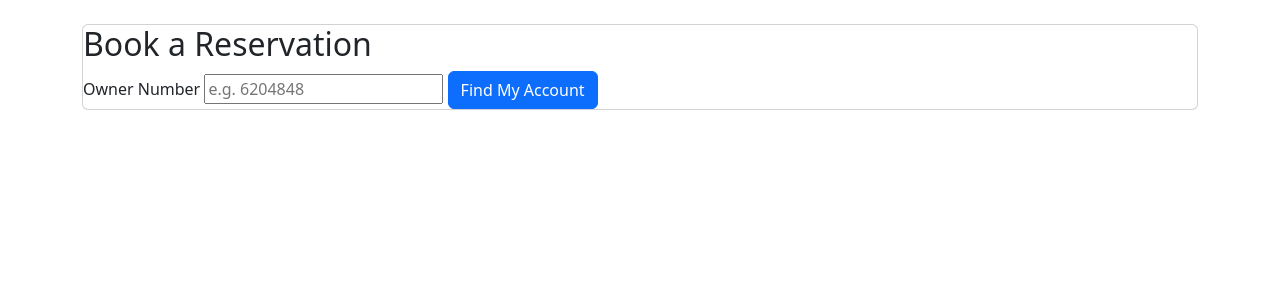
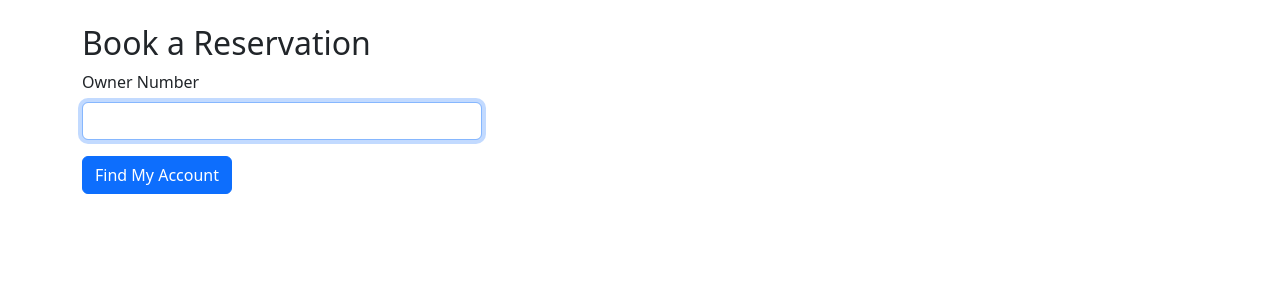
Before and after one commit to ccbractivix/splashpass, a Flask app: page /book in a window 1280 px wide. Shown: the part 56-356 px from the top of the page. Run offline with Flask 3, Linux system fonts and the light colour scheme.

Commit message:
Update book.html
removes remaining headcount display

```diff
--- a/templates/book.html
+++ b/templates/book.html
@@ -1,49 +1,52 @@
-{% extends 'base.html' %}
+{% extends "base.html" %}
 {% block title %}Book a Reservation{% endblock %}
 {% block content %}
-<div class="card">
 <h2>Book a Reservation</h2>
 
 {% if not member %}
-        <form method="POST">
-            <label for="owner_number">Owner Number</label>
-            <input type="text" id="owner_number" name="owner_number" placeholder="e.g. 6204848" required>
+  <form method="POST" style="max-width:400px;">
+    <div class="mb-3">
+      <label class="form-label">Owner Number</label>
+      <input type="text" name="owner_number" class="form-control" required autofocus>
+    </div>
     <button type="submit" class="btn btn-primary">Find My Account</button>
   </form>
 {% else %}
-        <p><strong>{{ member.first_name }} {{ member.last_name }}</strong> —
-           <span class="badge badge-{{ member.membership|lower }}">{{ member.membership }}</span>
-        </p>
+  <div class="card mb-3" style="max-width:500px;">
+    <div class="card-body">
+      <h5>{{ member.first_name }} {{ member.last_name }}</h5>
+      <p class="mb-1">Owner #: {{ member.owner_number }}</p>
+      <p class="mb-0">Membership: <span class="badge bg-info">{{ member.membership }}</span></p>
+    </div>
+  </div>
 
   {% if available_dates %}
-            <form method="POST" action="{{ url_for('reserve') }}">
+    <form method="POST" action="/reserve" style="max-width:500px;">
       <input type="hidden" name="owner_number" value="{{ member.owner_number }}">
-
-                <label for="reservation_date">Select Date</label>
-                <select id="reservation_date" name="reservation_date" required>
+      <div class="mb-3">
+        <label class="form-label">Select Date</label>
+        <select name="reservation_date" class="form-select" required>
           {% for d in available_dates %}
             <option value="{{ d.date.isoformat() }}">
-                            {{ d.date.strftime('%A, %B %d, %Y') }} — {{ d.day_type }} ({{ d.remaining }} spots)
+              {{ d.date.strftime('%A, %B %-d, %Y') }} — {{ d.day_type }}
             </option>
           {% endfor %}
         </select>
-
-                <label for="party_size">Party Size (1-6)</label>
-                <select id="party_size" name="party_size" required>
+      </div>
+      <div class="mb-3">
+        <label class="form-label">Party Size (max 6)</label>
+        <select name="party_size" class="form-select" required>
           {% for i in range(1, 7) %}
             <option value="{{ i }}">{{ i }}</option>
           {% endfor %}
         </select>
-
+      </div>
       <button type="submit" class="btn btn-success">Confirm Reservation</button>
     </form>
   {% else %}
-            <p class="mt-1">No available dates for your membership tier right now.</p>
+    <div class="alert alert-warning">No dates available for your membership level.</div>
   {% endif %}
 
-        <div class="mt-1">
-            <a href="{{ url_for('book') }}" class="btn btn-secondary btn-sm">Start Over</a>
-        </div>
+  <a href="/book" class="btn btn-secondary mt-3">← Start Over</a>
 {% endif %}
-</div>
 {% endblock %}
```
Lines whose indentation alone changed are shown as unchanged.
